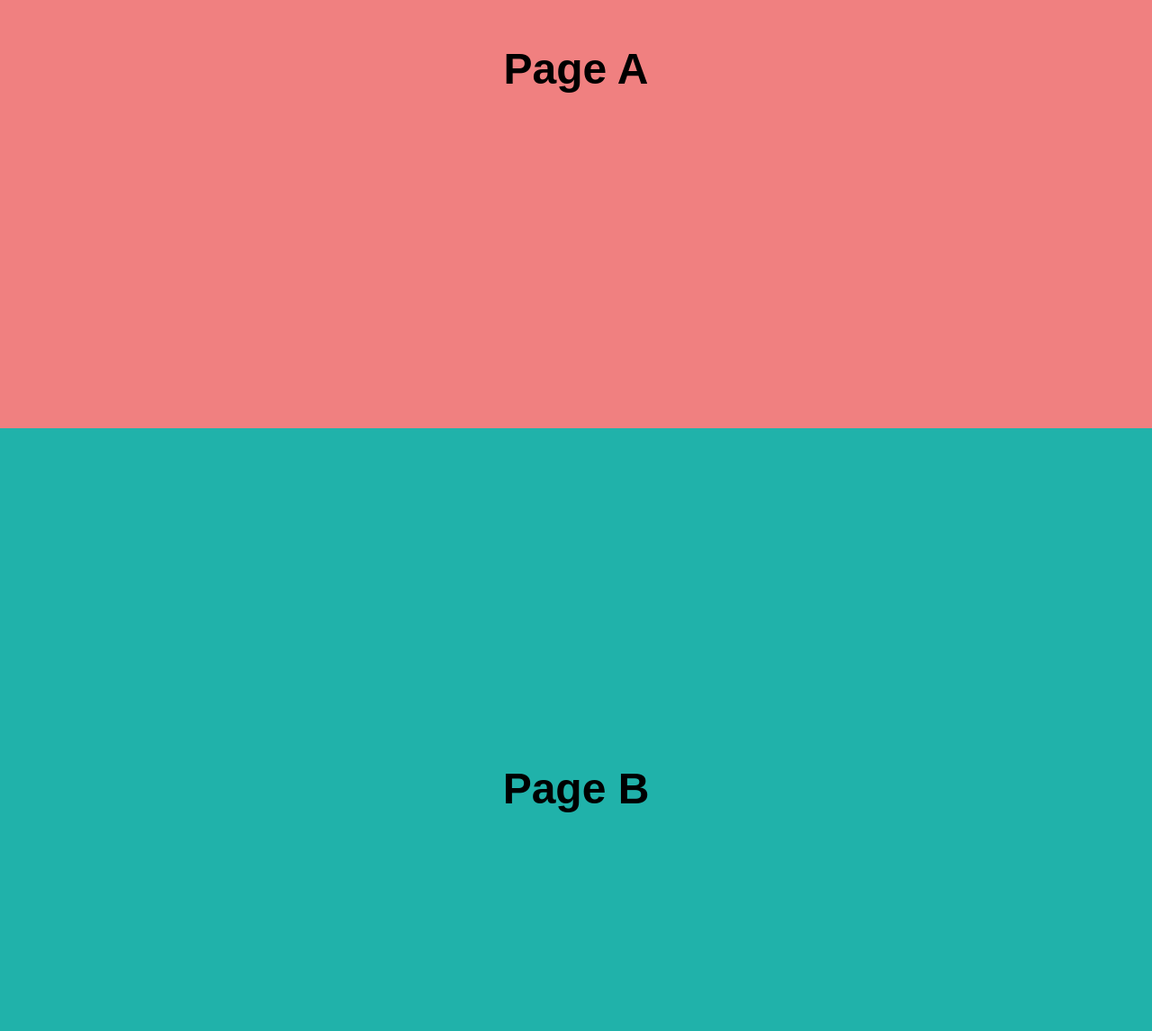
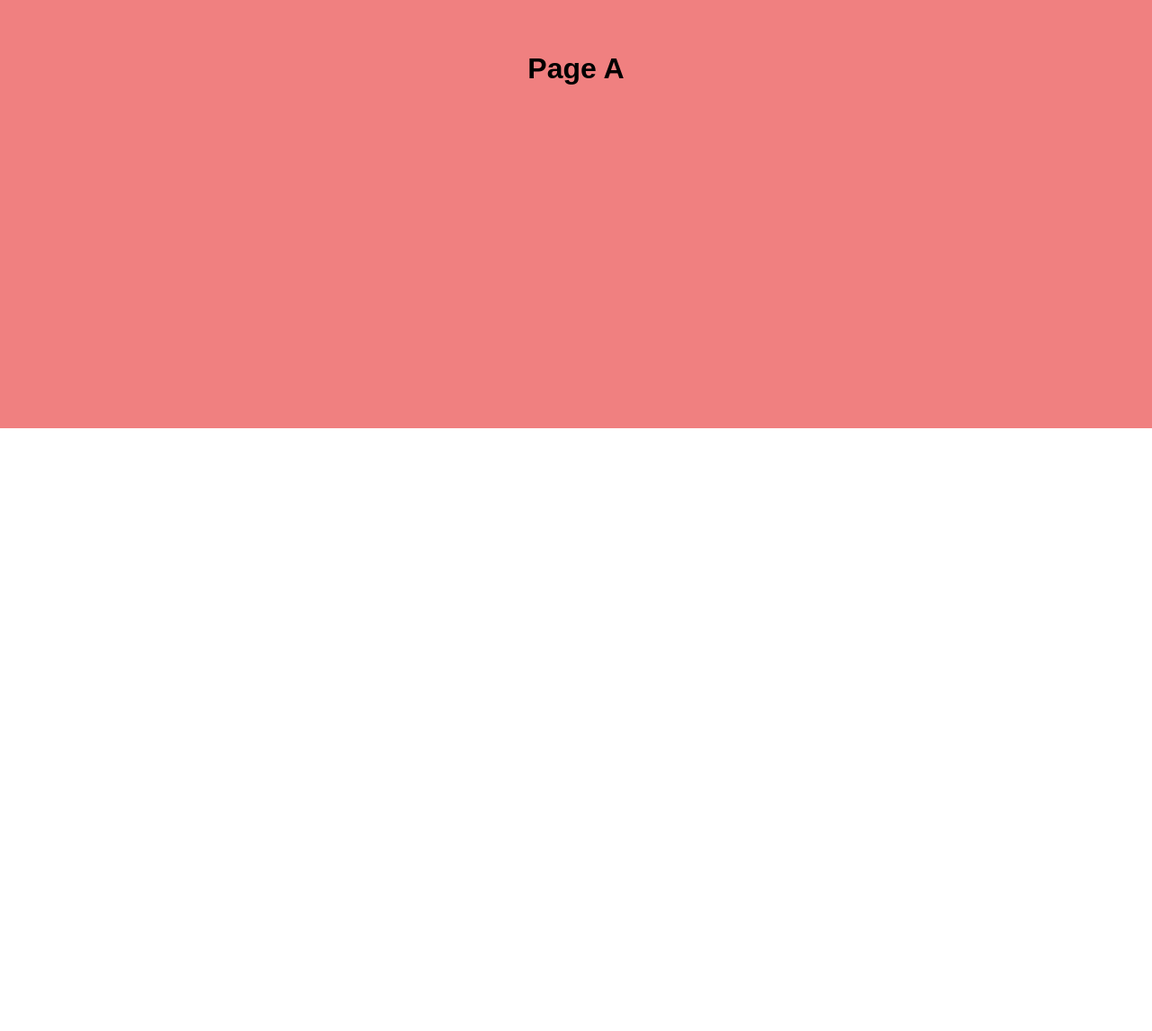
Before and after one commit to TheGeekMax/new.toastcie.dev, a SvelteKit app: page / in a window 1280 px wide. Shown: the part 324-1470 px from the top of the page at 90% size. After the commit the page ends 800 px from the top, so only its background shows below. Built offline with nearby package versions, Linux system fonts and the light colour scheme.

Commit message:
added footer

```diff
--- /dev/null
+++ b/src/lib/components/general/toastfooter.svelte
@@ -0,0 +1,20 @@
+<script lang="ts">
+    let year = new Date().getFullYear();
+</script>
+
+<footer>
+    @{year} Toastcie.dev, All rights reserved.
+</footer>
+
+<style>
+    footer {
+        position: absolute;
+        bottom: 20px;
+        left: 0;
+        right: 0;
+        width: 100%;
+        text-align: center;
+        font-size: 0.9rem;
+        color: #666;
+    }
+</style>
--- /dev/null
+++ b/src/lib/components/main/diapositive.svelte
@@ -0,0 +1,32 @@
+<script lang="ts">
+    let props = $props();
+</script>
+
+<div {...props}>
+    {@render props.children()}
+</div>
+
+<style>
+    :global(html, body) {
+        scroll-behavior: smooth;
+        scroll-snap-type: y mandatory;
+        overflow-x: hidden;
+    }
+
+    div{
+        width: 100vw;
+        height: 100vh;
+        display: flex;
+        justify-content: center;
+        align-items: center;
+        scroll-snap-align: start;
+        padding: 20px;
+        box-sizing: border-box;
+        position: relative;
+    }
+
+    h1 {
+        font-size: 3rem;
+        text-align: center;
+    }
+</style>
--- a/src/routes/+page.svelte
+++ b/src/routes/+page.svelte
@@ -1,12 +1,20 @@
-<div class="diapositive" id="pageA">
+<script>
+    import Toastfooter from "$lib/components/general/toastfooter.svelte";
+    import Diapositive from "$lib/components/main/diapositive.svelte";
+
+</script>
+
+
+<Diapositive style="background-color: lightcoral;">
     <h1>Page A</h1>
-</div>
-<div class="diapositive" id="pageB">
+</Diapositive>
+<Diapositive style="background-color: lightseagreen;">
     <h1>Page B</h1>
-</div>
-<div class="diapositive" id="pageC">
+</Diapositive>
+<Diapositive style="background-color: lightgoldenrodyellow;">
     <h1>Page C</h1>
-</div>
+    <Toastfooter />
+</Diapositive>
 
 <style>
     :global(html, body) {
@@ -15,35 +23,5 @@
         width: 100%;
         height: 100%;
         font-family: Arial, sans-serif;
-        scroll-behavior: smooth;
-        scroll-snap-type: y mandatory;
-    }
-
-    .diapositive {
-        width: 100vw;
-        height: 100vh;
-        display: flex;
-        justify-content: center;
-        align-items: center;
-        scroll-snap-align: start;
-        padding: 20px;
-        box-sizing: border-box;
-    }
-
-    .diapositive h1 {
-        font-size: 3rem;
-        text-align: center;
-    }
-
-    #pageA {
-        background-color: lightcoral;
-    }
-
-    #pageB {
-        background-color: lightseagreen;
-    }
-
-    #pageC {
-        background-color: lightgoldenrodyellow;
     }
 </style>
```
Also changed, not shown: src/lib/components/general/nightsky.svelte (added).
